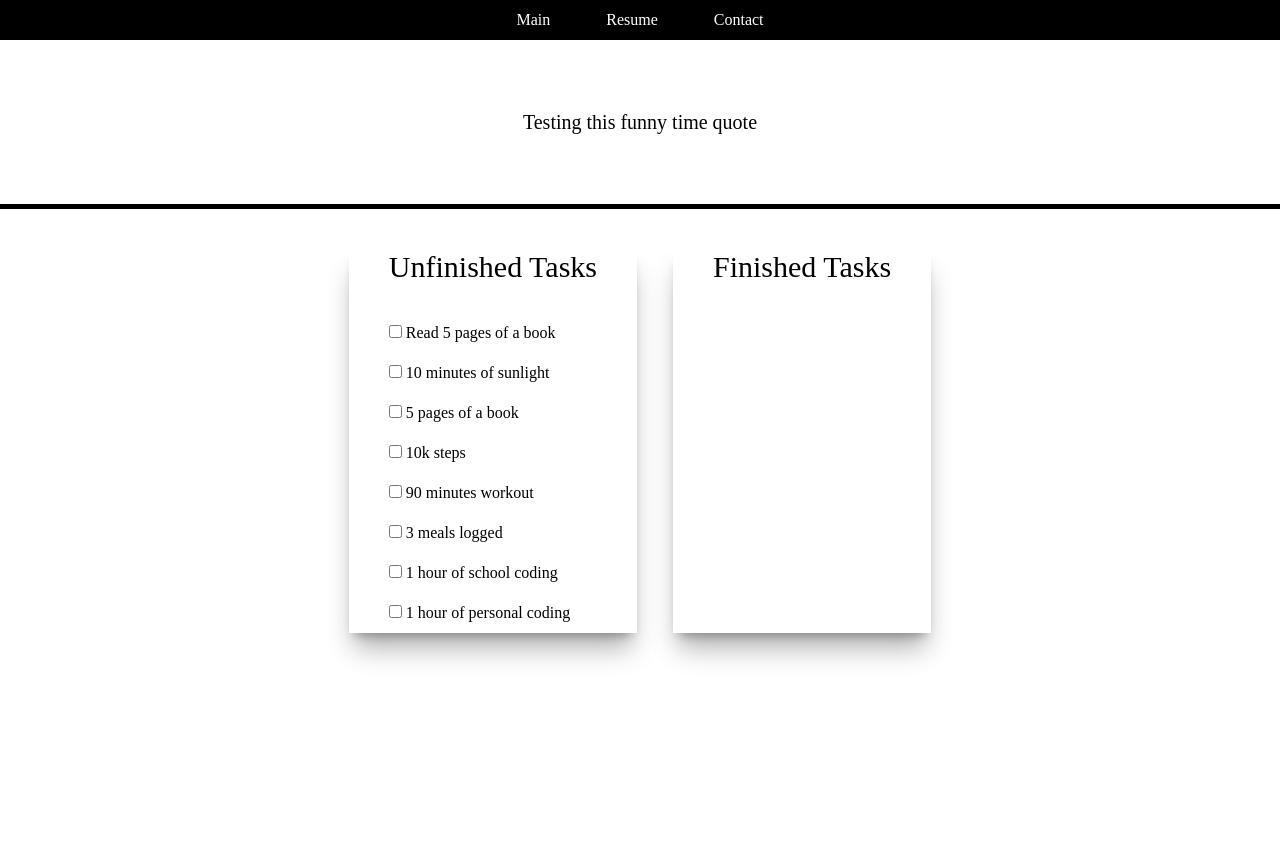
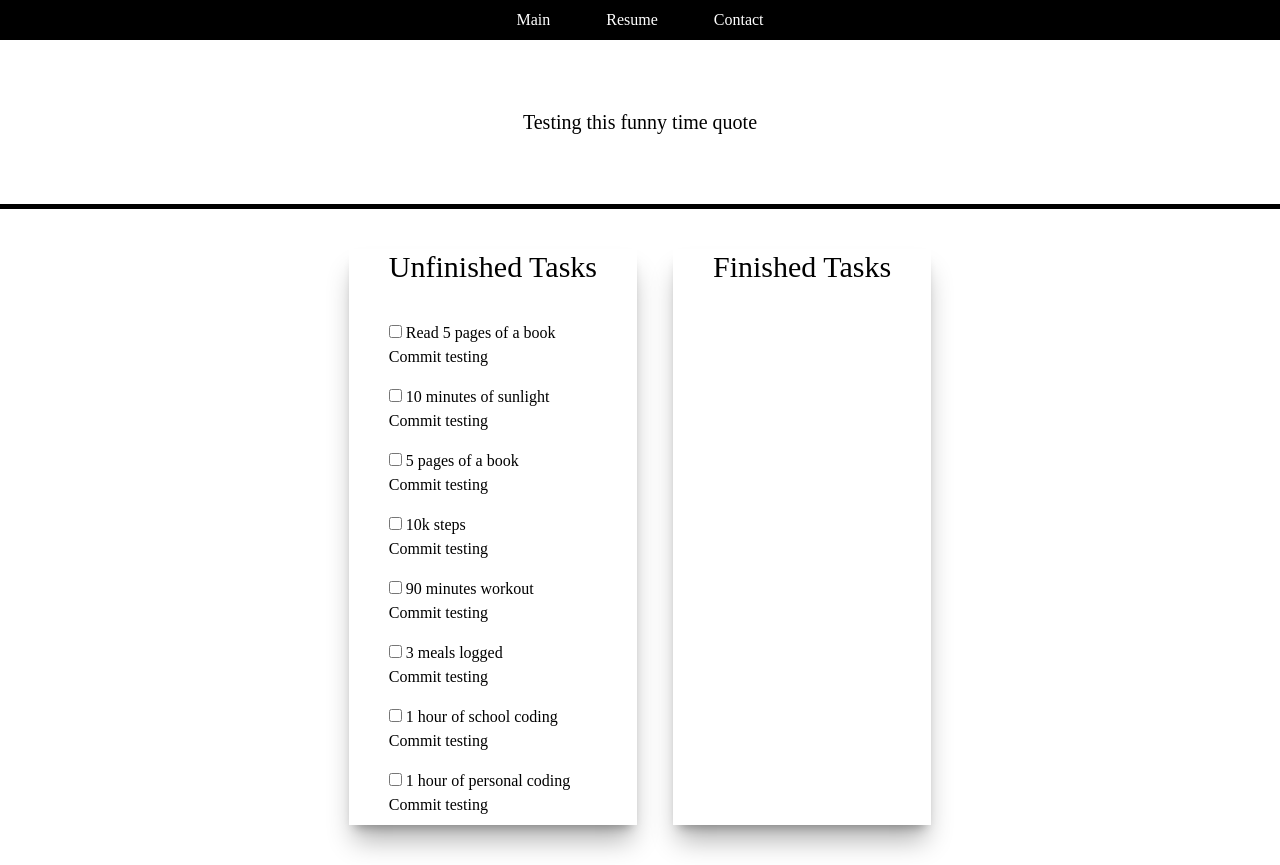
Before and after one commit to otmmn/Ot, a React (Vite) app: page / in a window 1280 px wide. Before the commit the page ends 800 px from the top, so only its background shows below. Built offline with nearby package versions, Linux system fonts and the light colour scheme; a web font is replaced by a local one.

Commit message:
function testing

```diff
--- a/src/components/Tasks/DisplayTasks.jsx
+++ b/src/components/Tasks/DisplayTasks.jsx
@@ -48,6 +48,7 @@ export const DisplayTasks = () => {
                   onClick={handleTaskStatus}
                 />{" "}
                 {Task.name}
+                <p>Commit testing</p>
               </li>
             );
           })}
```
